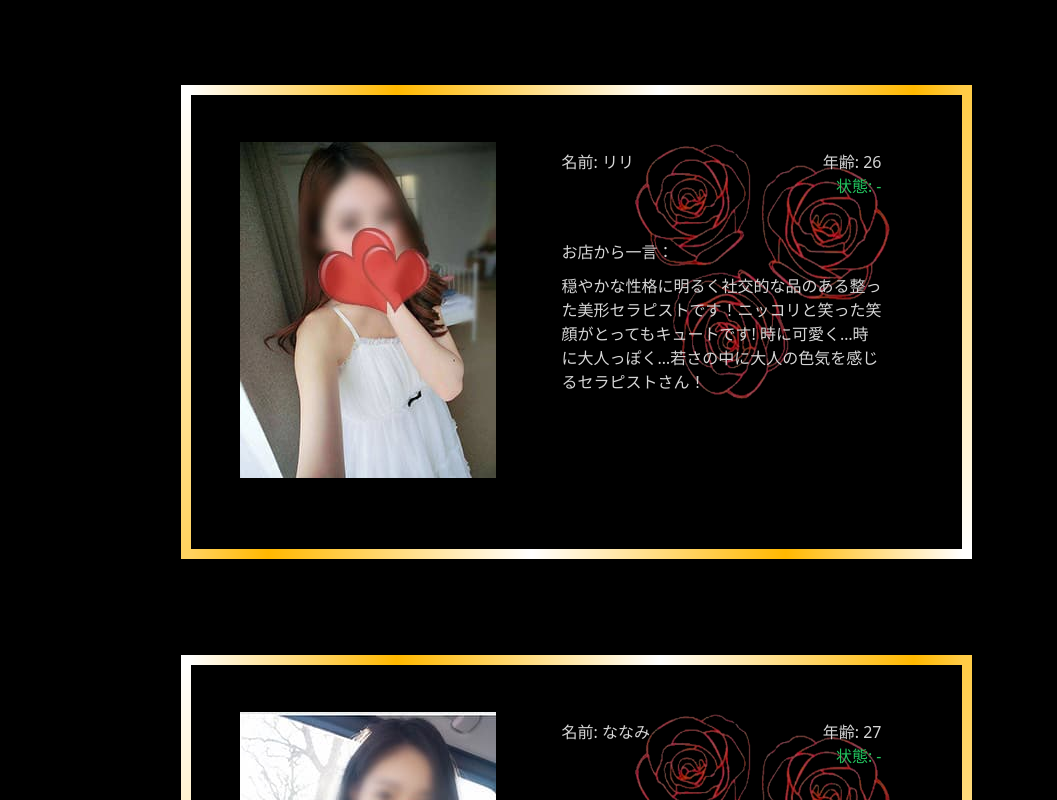
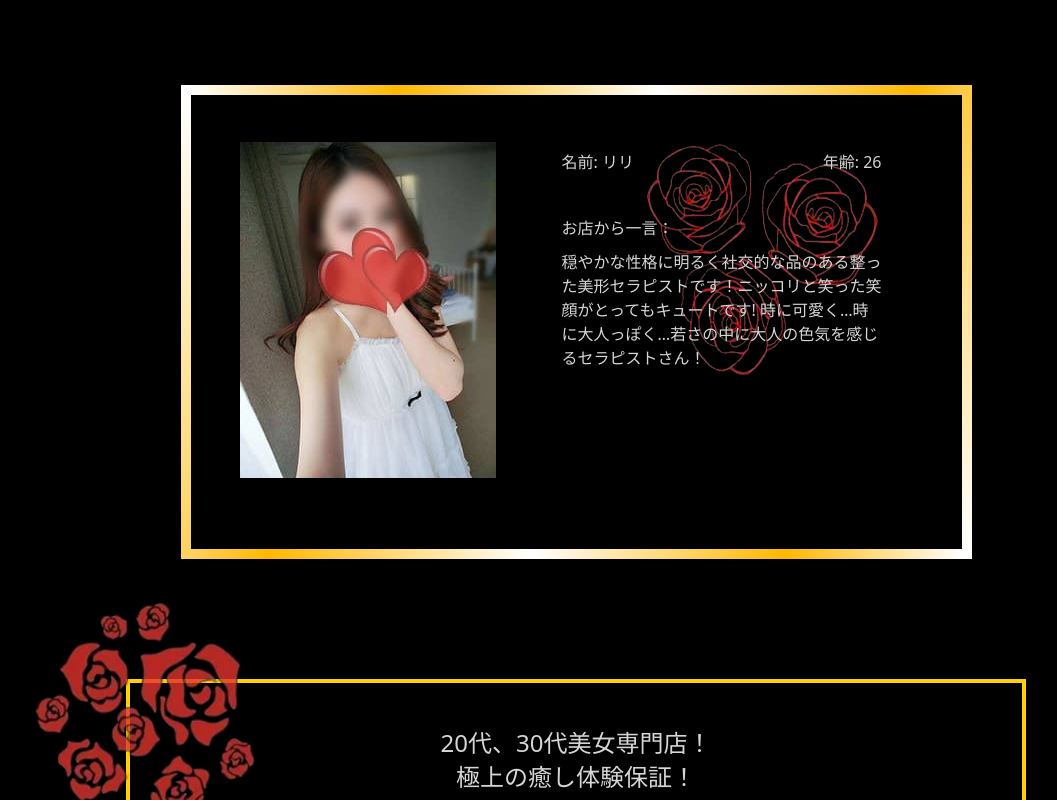
Before and after one commit to kyoapps-kyo/mai-website, a Nuxt app: page / in a window 1280 px wide. Shown: the part 2698-3498 px from the top of the page, without its empty margins (64-1121 px from the left). Built offline with nearby package versions, Linux system fonts and the light colour scheme.

Commit message:
staff info

```diff
--- a/components/Staff.vue
+++ b/components/Staff.vue
@@ -20,16 +20,6 @@
       >
         <template slot="staffImage">
           <img src="~/assets/images/staff2.jpg" alt="" />
-        </template>
-      </StaffCard>
-      <StaffCard
-        name=" ななみ"
-        age="27"
-        status="-"
-        content="とてもいい意味で容姿も距離感も身近に感じられる「彼女にしたい系」の可愛らしいセラピストさん。気遣い上手で接客もとっても好評です！ 素直で明るい彼女となら、優しい癒しのお時間を過ごせることでしょう♪"
-      >
-        <template slot="staffImage">
-          <img src="~/assets/images/staff3.jpg" alt="" />
         </template>
       </StaffCard>
       <div
--- a/components/StaffCard.vue
+++ b/components/StaffCard.vue
@@ -14,7 +14,7 @@
         <span>名前: {{ name }}</span
         ><span>年齢: {{ age }}</span>
       </p>
-      <p class="w-full text-right text-green-500">状態: {{ status }}</p>
+      <p class="w-full text-right text-green-500 hidden">状態: {{ status }}</p>
       <p class="mt-[42px]">お店から一言：</p>
       <p class="mt-[10px]">
         {{ content }}
--- a/pages/staff.vue
+++ b/pages/staff.vue
@@ -28,16 +28,6 @@
             <img src="~/assets/images/staff2.jpg" alt="" />
           </template>
         </StaffCard>
-        <StaffCard
-          name=" ななみ"
-          age="27"
-          status="-"
-          content="とてもいい意味で容姿も距離感も身近に感じられる「彼女にしたい系」の可愛らしいセラピストさん。気遣い上手で接客もとっても好評です！ 素直で明るい彼女となら、優しい癒しのお時間を過ごせることでしょう♪"
-        >
-          <template slot="staffImage">
-            <img src="~/assets/images/staff3.jpg" alt="" />
-          </template>
-        </StaffCard>
       </div>
       <Slogan />
     </template>
```
Also changed, not shown: assets/images/staff3.jpg (deleted), 6 other files (tests, documents, lock files or other folders).
